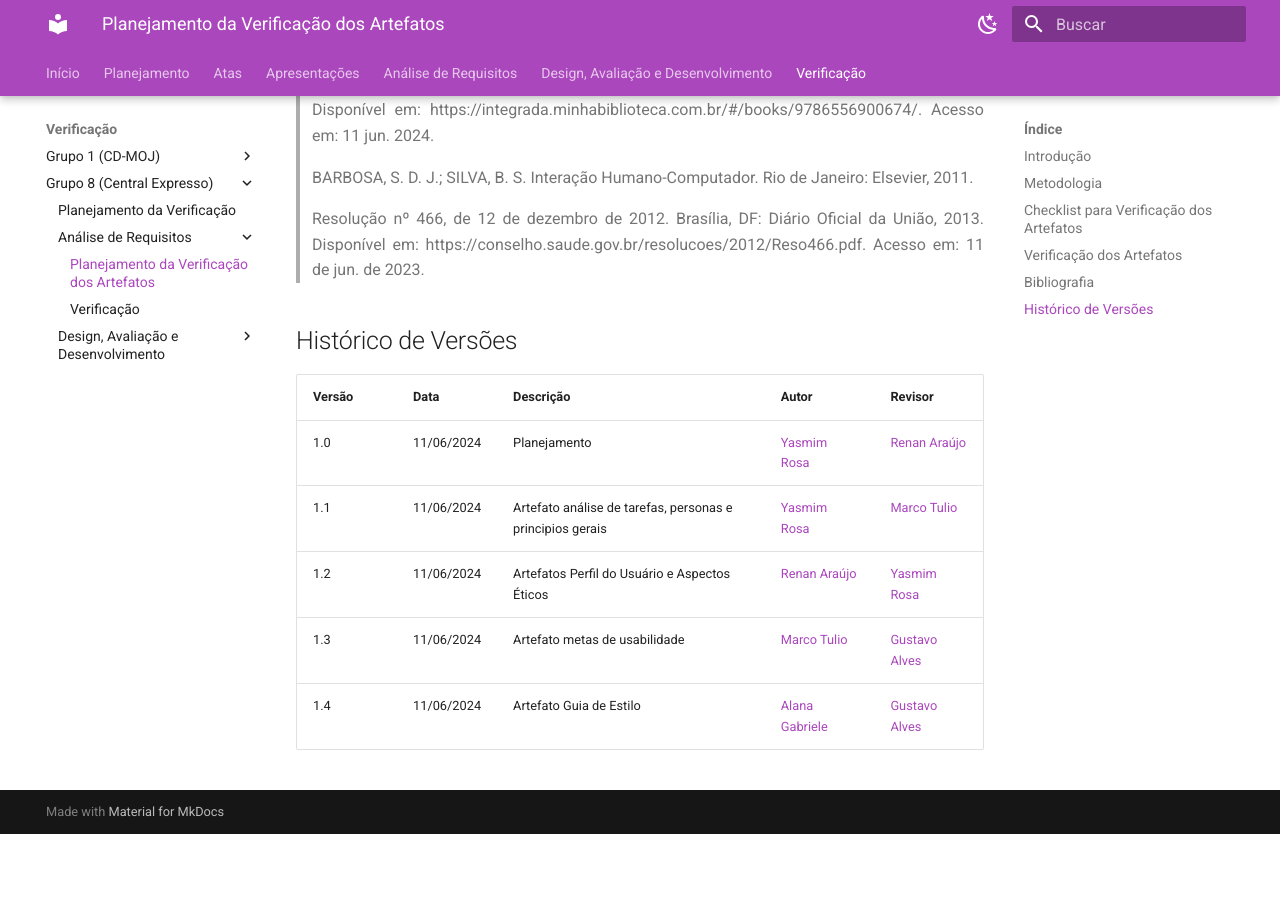
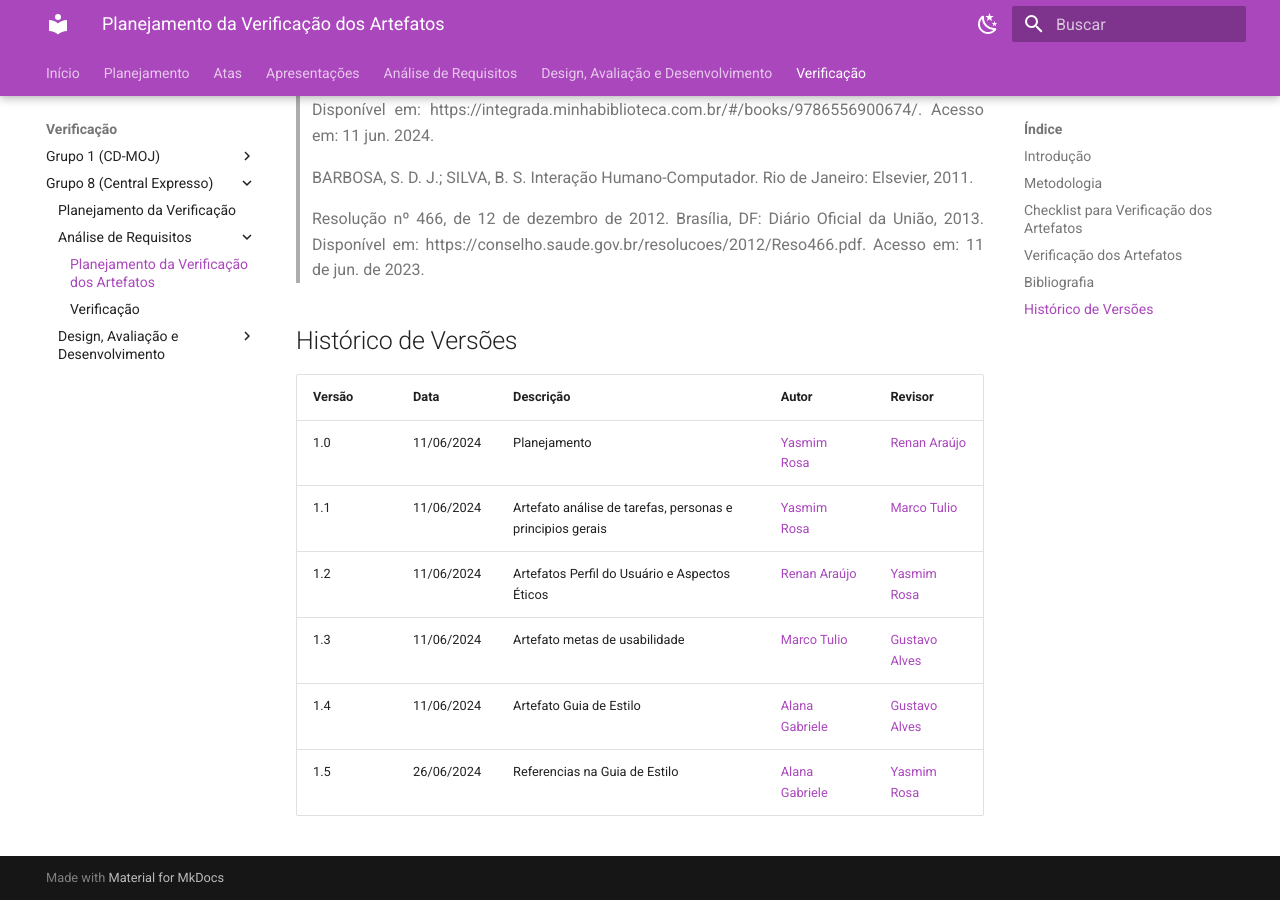
Before and after one commit to Interacao-Humano-Computador/2024.1-Grupo08, an MkDocs documentation site: the page built from docs/verificacao_grupo/requisitos/planej_verificacao.md, in a window 1280 px wide and 900 px high, scrolled down 1838 px. Built offline with MkDocs 1.6.1 and Material for MkDocs 9.7.7, drawn with Linux system fonts in a browser that asks for light colours; before the commit the page ends 2672 px from its top, so only the background shows below that.

Commit message:
referencias

```diff
--- a/docs/verificacao_grupo/requisitos/planej_verificacao.md
+++ b/docs/verificacao_grupo/requisitos/planej_verificacao.md
@@ -1,7 +1,9 @@
 ## Introdução
+
 De acordo com Reinehr (2020), a verificação é comumente definida como a análise do produto para definir se ele foi construído de maneira correta. Levando em consideração essa definição, o planejamento dessa verificação terá enfoque em verificar a estrutura e a elaboração dos artefatos desenvolvidos pelo Grupo 1 responsável pelo projeto do site CD-MOJ.
 
 ## Metodologia
+
 A verificação será realizada por meio do método de inspeção por meio de uma revisão formal com o uso de checklists.
 
 Cada membro da equipe ficou com em média 2 artefatos para elaboração dos checklists, sendo quem elaborou o checklist impedido de o usar para verificar o artefato.
@@ -13,6 +15,7 @@
 <p>O artefato de perfil do usuário é necessário para entender qual o público do sistema.</p>
 
 As perguntas foram elaboradas seguindo as definições de Barbosa e Silva (2011) no capítulo 8 chamado de "Organização do Espaço de Problema", especificamente do tópico Perfil de Usuário.
+
 <h2> Checklist </h2>
 <p> Na tabela 1, está o checklist elaborado: </p>
 
@@ -122,7 +125,6 @@
 
 </details>
 
-
 <details>
     <summary>Artefato: Aspectos Éticos de Pesquisas com Pessoas (Renan Araújo) </summary>
     <p> Para a realização de pesquisa com pessoas é necessário garantir seu bem-estar físico e psíquico antes, durante e após a pesquisa. </p>
@@ -130,10 +132,10 @@
     As perguntas foram elaboradas seguindo as definições de Barbosa e Silva (2011) no capítulo 7 chamado de "Identificação de Necessidades dos Usuários e Definição dos Requisitos", especificamente do tópico Aspectos éticos de pesquisas envolvendo pessoas.
 
     <h2> Checklist </h2>
+
 <p> Na tabela 3, está o checklist elaborado: </p>
 
 <font size="2"><p style="text-align: center"> Tabela 3 - Checklist de Verificação dos Aspectos Éticos de Pesquisas com Pessoas </font>
-
 
   <table>
   <thead>
@@ -176,7 +178,7 @@
     <h2> Checklist </h2>
   <p> Na tabela 4, está o checklist elaborado: </p>
 
-  <font size="2"><p style="text-align: center"> Tabela 4 - Checklist de Verificação da Análise de Tarefas </font>
+<font size="2"><p style="text-align: center"> Tabela 4 - Checklist de Verificação da Análise de Tarefas </font>
 
   <table>
   <thead>
@@ -244,10 +246,9 @@
   </tbody>
 </table>
 
-  <font size="2"><p style="text-align: center">Fonte: <a href=""> Yasmim Rosa </a></p></font>
+<font size="2"><p style="text-align: center">Fonte: <a href=""> Yasmim Rosa </a></p></font>
 
 </details>
-
 
 <details>
     <summary>Artefato: Princípios Gerais de Projeto (Yasmim Rosa) </summary>
@@ -256,7 +257,7 @@
   <h2> Checklist </h2>
   <p> Na tabela 5, está o checklist elaborado: </p>
 
-  <font size="2"><p style="text-align: center"> Tabela 5 - Checklist de Verificação dos Princípios Gerais de Projeto </font>
+<font size="2"><p style="text-align: center"> Tabela 5 - Checklist de Verificação dos Princípios Gerais de Projeto </font>
 
   <table>
   <thead>
@@ -281,7 +282,7 @@
   </tbody>
 </table>
 
-  <font size="2"><p style="text-align: center">Fonte: <a href=""> Yasmim Rosa </a></p></font>
+<font size="2"><p style="text-align: center">Fonte: <a href=""> Yasmim Rosa </a></p></font>
 
 </details>
 
@@ -291,7 +292,7 @@
   <h2> Checklist </h2>
   <p> Na tabela 6, está o checklist elaborado: </p>
 
-  <font size="2"><p style="text-align: center"> Tabela 6 - Checklist de Verificação de Metas de usabilidade </font>
+<font size="2"><p style="text-align: center"> Tabela 6 - Checklist de Verificação de Metas de usabilidade </font>
 
 <table>
   <thead>
@@ -341,13 +342,15 @@
     <h2> Checklist </h2>
   <p> Na tabela 7, está o checklist elaborado: </p>
 
-  <font size="2"><p style="text-align: center"> Tabela 7 - Checklist de Verificação de Guia de Estilo e características da plataforma para o projeto </font>
+<font size="2"><p style="text-align: center"> Tabela 7 - Checklist de Verificação de Guia de Estilo e características da plataforma para o projeto </font>
 
   <table>
   <thead>
     <tr>
       <th>Questão</th>
       <th>Resposta (Sim / Não / Incompleto)</th>
+      <th>Rastreabilidade<th>
+      <th>Captura de Tela<th>
     </tr>
   </thead>
   <tbody>
@@ -355,28 +358,40 @@
       <td>1. A introdução inclui orientações sobre como utilizar e manter o guia de estilo?
       </td>
       <td></td>
+      <td>Item 10.5, página 258, SIMONE DINIZ JUNQUEIRO BARBOSA, BRUNO SANTANA DA SILVA, Interação Humano-Computador, 1a. Edição.</td>
+      <td></td>
+      <td>  <a href="../prints/guia_de_estilo_1.png">Imagem</a> </td>
     </tr>
     <tr>
       <td>2. O guia de estilo aborda de maneira detalhada a disposição espacial, janelas, tipografia símbolos não tipográficos, cores e animações?</td>
       <td></td>
+      <td>Item 10.5, página 258, SIMONE DINIZ JUNQUEIRO BARBOSA, BRUNO SANTANA DA SILVA, Interação Humano-Computador, 1a. Edição.</td>
+      <td></td>
+      <td>  <a href="../prints/guia_de_estilo_2.png">Imagem</a> </td>
     </tr>
     <tr>
       <td>3. O guia de estilo define um vocabulário e padrões claros, incluindo terminologia, tipos de telas para tarefas comuns e sequências de diálogos?
     </td>
       <td></td>
+      <td>Item 10.5, página 258, SIMONE DINIZ JUNQUEIRO BARBOSA, BRUNO SANTANA DA SILVA, Interação Humano-Computador, 1a. Edição.</td>
+      <td></td>
+      <td>  <a href="../prints/guia_de_estilo_3.png">Imagem</a> </td>
+    </tr>
     </tr>
     <tr>
       <td>4. O guia de estilo identifica claramente o público-alvo? </td>
       <td></td>
+     <td>Item 10.5, página 258, SIMONE DINIZ JUNQUEIRO BARBOSA, BRUNO SANTANA DA SILVA, Interação Humano-Computador, 1a. Edição.</td>
+      <td></td>
+      <td>  <a href="../prints/guia_de_estilo_4.png">Imagem</a> </td>
     </tr>
     <tr>
       <td>5. O guia de estilo inclui diretrizes sobre os estilos de interação, a seleção de estilos e o uso de aceleradores como teclas de atalho?
-     </td>
+      </td>
       <td></td>
-    </tr>
-    <tr>
-      <td>6. A construção do artefato inclui introdução, bibliografia e histório de versões? </td>
+       <td>Item 10.5, página 258, SIMONE DINIZ JUNQUEIRO BARBOSA, BRUNO SANTANA DA SILVA, Interação Humano-Computador, 1a. Edição.</td>
       <td></td>
+      <td>  <a href="../prints/guia_de_estilo_5.png">Imagem</a> </td>
     </tr>
   </tbody>
 </table>
@@ -385,30 +400,28 @@
 
 </details>
 
+## Verificação dos Artefatos
 
-
-## Verificação dos Artefatos
 Os responsáveis pela verificação com o uso dos checklists elaborados estão na tabela 8:
 
 <font size="2"><p style="text-align: center"> Tabela 8 - Responsáveis pela Verificação dos Artefatos </font>
 
-| Responsável    | Artefato |
-|----------------|----------|
-| Gustavo Alves  | Perfil do Usuário|
-| Marco Tulio    | Personas |
-| Gustavo Alves  | Aspectos Éticos de Pesquisas com Pessoas |
-| Alana Gabriele, Gustavo Alves, Marco Tulio, Renan Araújo, Yasmim Rosa | Análise de Tarefas |
-| Pedro Henrique | Princípios Gerais de Projeto |
-| Renan Araújo   | Metas de Usabilidade |
-| Renan Araújo   | Guia de Estilo e características da plataforma para o projeto |
+| Responsável                                                           | Artefato                                                      |
+| --------------------------------------------------------------------- | ------------------------------------------------------------- |
+| Gustavo Alves                                                         | Perfil do Usuário                                             |
+| Marco Tulio                                                           | Personas                                                      |
+| Gustavo Alves                                                         | Aspectos Éticos de Pesquisas com Pessoas                      |
+| Alana Gabriele, Gustavo Alves, Marco Tulio, Renan Araújo, Yasmim Rosa | Análise de Tarefas                                            |
+| Pedro Henrique                                                        | Princípios Gerais de Projeto                                  |
+| Renan Araújo                                                          | Metas de Usabilidade                                          |
+| Renan Araújo                                                          | Guia de Estilo e características da plataforma para o projeto |
 
 <font size="2"><p style="text-align: center">Fonte: <a href=""> Yasmim Rosa </a></p></font>
-
-
 
 Cada membro responsável deve utilizar a checklist disponibilizada para o artefato além de trazer sugestões de melhoriais se aplicável.
 
 ## Bibliografia
+
 > REINEHR, Sheila. Engenharia de requisitos. Grupo A, 2020. E-book. ISBN 9786556900674. Disponível em: https://integrada.minhabiblioteca.com.br/#/books/9786556900674/. Acesso em: 11 jun. 2024.
 
 > BARBOSA, S. D. J.; SILVA, B. S. Interação Humano-Computador. Rio de Janeiro: Elsevier, 2011.
@@ -417,10 +430,11 @@
 
 ## Histórico de Versões
 
-| Versão | Data       | Descrição                     | Autor                 | Revisor |
-| ------ | ---------- | ----------------------------- | --------------------- | ------- |
-| 1.0    | 11/06/2024 | Planejamento       | [Yasmim Rosa](https://github.com/yaskisoba) | [Renan Araújo](https://github.com/renantfm4)|
-| 1.1    | 11/06/2024 | Artefato análise de tarefas, personas e principios gerais       | [Yasmim Rosa](https://github.com/yaskisoba) | [Marco Tulio](https://github.com/)|
-| 1.2    | 11/06/2024 | Artefatos Perfil do Usuário e Aspectos Éticos       | [Renan Araújo](https://github.com/) | [Yasmim Rosa](https://github.com/)|
-| 1.3    | 11/06/2024 | Artefato metas de usabilidade       | [Marco Tulio](https://github.com/) | [Gustavo Alves](https://github.com/)|
-| 1.4    | 11/06/2024 | Artefato Guia de Estilo       | [Alana Gabriele](https://github.com/) | [Gustavo Alves](https://github.com/)|
+| Versão | Data       | Descrição                                                 | Autor                                       | Revisor                                      |
+| ------ | ---------- | --------------------------------------------------------- | ------------------------------------------- | -------------------------------------------- |
+| 1.0    | 11/06/2024 | Planejamento                                              | [Yasmim Rosa](https://github.com/yaskisoba) | [Renan Araújo](https://github.com/renantfm4) |
+| 1.1    | 11/06/2024 | Artefato análise de tarefas, personas e principios gerais | [Yasmim Rosa](https://github.com/yaskisoba) | [Marco Tulio](https://github.com/)           |
+| 1.2    | 11/06/2024 | Artefatos Perfil do Usuário e Aspectos Éticos             | [Renan Araújo](https://github.com/)         | [Yasmim Rosa](https://github.com/)           |
+| 1.3    | 11/06/2024 | Artefato metas de usabilidade                             | [Marco Tulio](https://github.com/)          | [Gustavo Alves](https://github.com/)         |
+| 1.4    | 11/06/2024 | Artefato Guia de Estilo                                   | [Alana Gabriele](https://github.com/)       | [Gustavo Alves](https://github.com/)         |
+| 1.5    | 26/06/2024 | Referencias na Guia de Estilo                             | [Alana Gabriele](https://github.com/)       | [Yasmim Rosa](https://github.com/)           |
```
Also changed, not shown: docs/verificacao_grupo/design_avaliacao/planej_verificacao.md (+10 -10 lines), docs/verificacao_grupo/requisitos/prints/guia_de_estilo_1.png (added), docs/verificacao_grupo/requisitos/prints/guia_de_estilo_2.png (added), docs/verificacao_grupo/requisitos/prints/guia_de_estilo_3.png (added), docs/verificacao_grupo/requisitos/prints/guia_de_estilo_4.png (added), docs/verificacao_grupo/requisitos/prints/guia_de_estilo_5.png (added).
